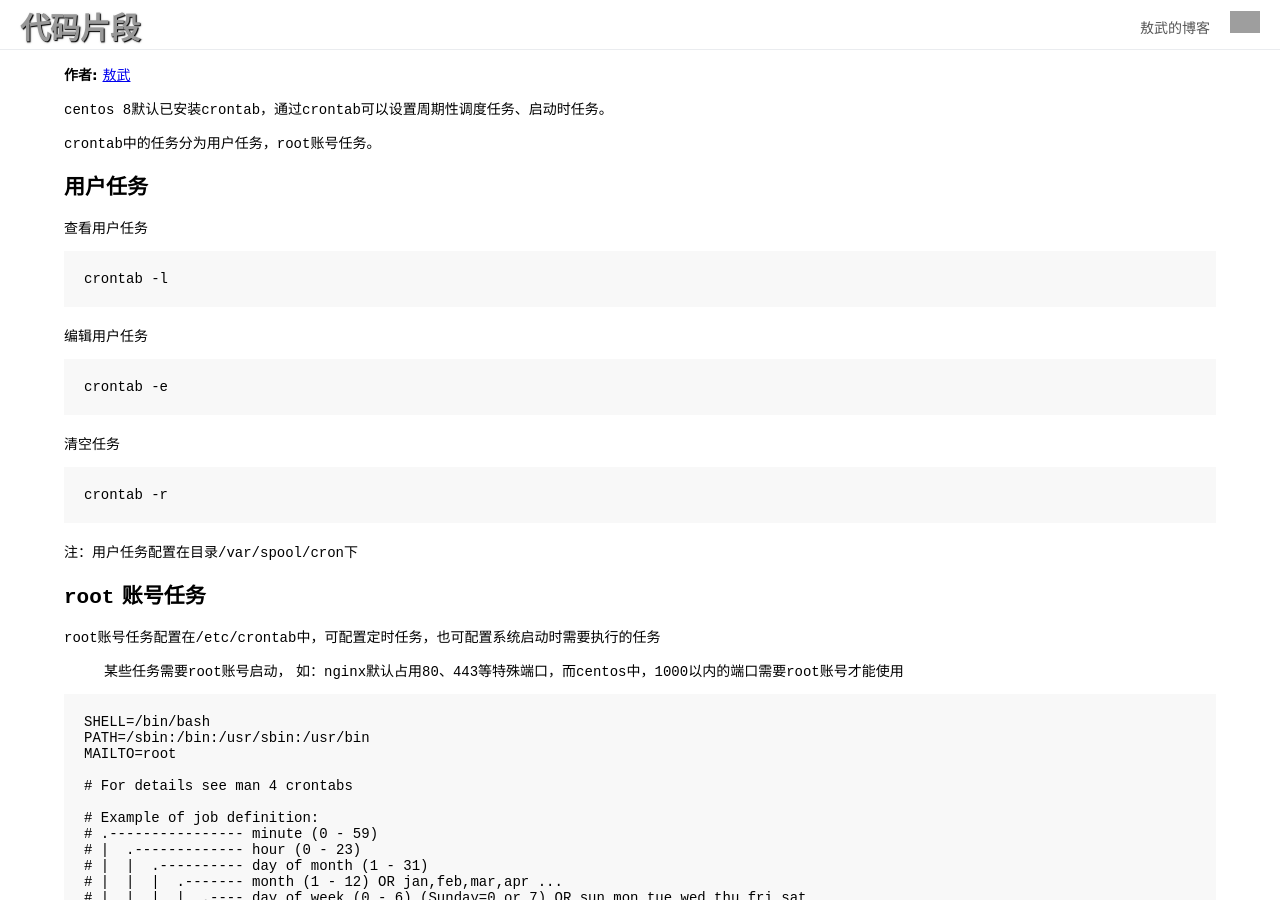
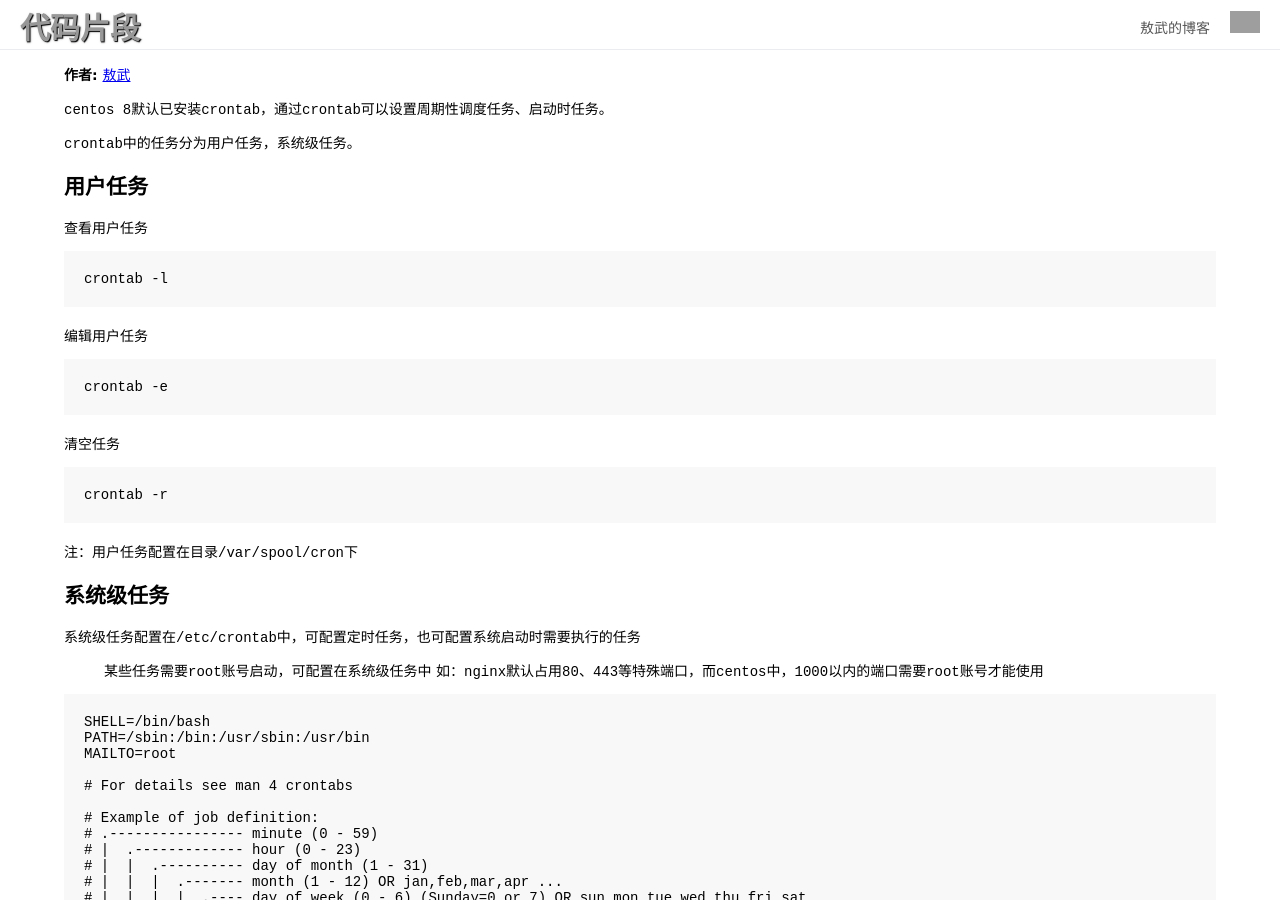
Before and after one commit to yihuaxiang/snippets, a Jekyll site: the page built from snippets/shell/crontab.md, in a window 1280 px wide and 900 px high. Built offline with Jekyll 4.4.1, drawn with Linux system fonts in a browser that asks for light colours; grey boxes are pictures that could not be loaded.

Commit message:
feat: crontab

````diff
--- a/snippets/shell/crontab.md
+++ b/snippets/shell/crontab.md
@@ -3,9 +3,11 @@ layout: page
 title: crontab
 ---
 
+
+
 `centos 8`默认已安装`crontab`，通过`crontab`可以设置周期性调度任务、启动时任务。
 
-`crontab`中的任务分为用户任务，`root`账号任务。
+`crontab`中的任务分为用户任务，系统级任务。
 
 ## 用户任务
 
@@ -27,10 +29,10 @@ crontab -r
 注：用户任务配置在目录`/var/spool/cron`下
 
 
-## `root` 账号任务
-`root`账号任务配置在`/etc/crontab`中，可配置定时任务，也可配置系统启动时需要执行的任务
+## 系统级任务
+系统级任务配置在`/etc/crontab`中，可配置定时任务，也可配置系统启动时需要执行的任务
 
-> 某些任务需要`root`账号启动，
+> 某些任务需要`root`账号启动，可配置在系统级任务中
 > 如：`nginx`默认占用`80`、`443`等特殊端口，而`centos`中，`1000`以内的端口需要`root`账号才能使用
 
 ```shell
````
